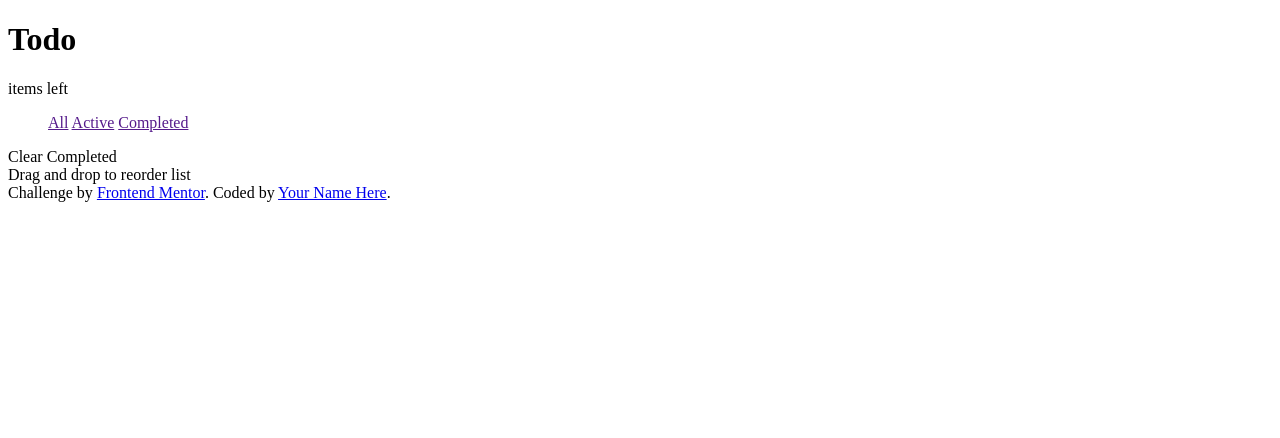
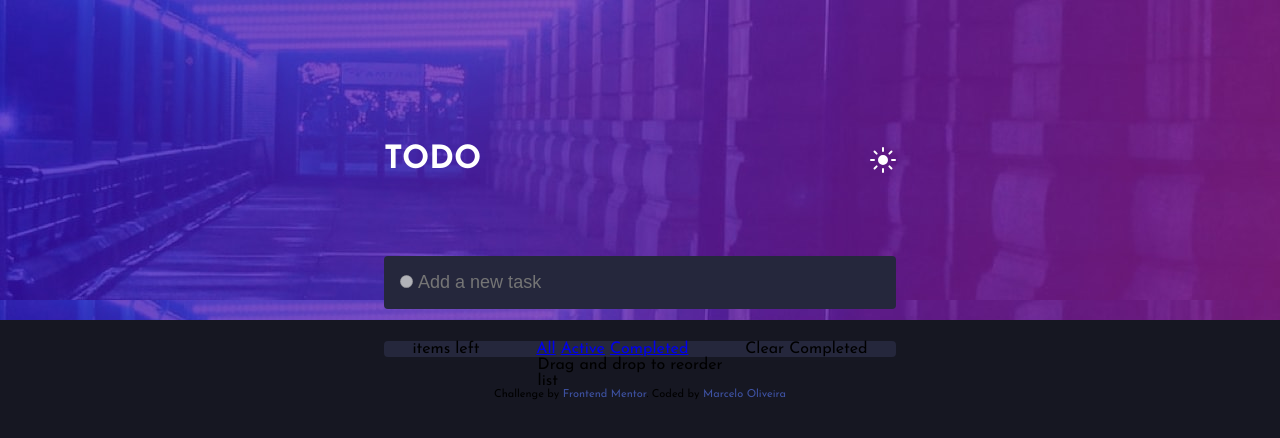
Before and after one commit to heiderick13/todo-app, a plain HTML site: page index.html in a window 1280 px wide. Drawn offline with Linux system fonts and the light colour scheme.

Commit message:
:lipstick: feat: basic styles

```diff
--- a/index.html
+++ b/index.html
@@ -3,37 +3,53 @@
   <head>
     <meta charset="UTF-8" />
     <meta name="viewport" content="width=device-width, initial-scale=1.0" />
-    <!-- displays site properly based on user's device -->
+    <title>Todo app</title>
     <link
       rel="icon"
       type="image/png"
       sizes="32x32"
       href="./images/favicon-32x32.png"
     />
-    <title>Todo app</title>
     <link rel="stylesheet" href="./src/css/styles.css" />
     <script src="./src/js/scripts.js" defer></script>
   </head>
+
   <body>
-    <h1 class="title">Todo</h1>
+    <header>
+      <h1 class="title">Todo</h1>
+      <img src="./images/icon-sun.svg" alt="" />
+    </header>
+    <main>
+      <form id="add-task">
+        <input type="radio" disabled />
+        <input id="new-task" type="text" placeholder="Add a new task" />
+      </form>
 
-    <div id="items-left"><span></span> items left</div>
+      <section id="tasks">
+        <div id="actions">
+          <div id="items-left"><span></span> items left</div>
 
-    <ul id="filtering">
-      <a href="" class="filter">All</a>
-      <a href="" class="filter">Active</a>
-      <a href="" class="filter">Completed</a>
-    </ul>
+          <ul id="filters">
+            <a href="#" class="filter">All</a>
+            <a href="#" class="filter">Active</a>
+            <a href="#" class="filter">Completed</a>
+          </ul>
 
-    <div id="clear">Clear Completed</div>
+          <div id="clear">Clear Completed</div>
+        </div>
+      </section>
 
-    <div class="instruction">Drag and drop to reorder list</div>
+      <p class="instruction">Drag and drop to reorder list</p>
+    </main>
 
     <footer class="attribution">
       Challenge by
       <a href="https://www.frontendmentor.io?ref=challenge" target="_blank"
         >Frontend Mentor</a
-      >. Coded by <a href="#">Your Name Here</a>.
+      >. Coded by
+      <a href="www.linkedin.com/in/marcelo-ferreira-de-oliveira"
+        >Marcelo Oliveira</a
+      >
     </footer>
   </body>
 </html>
--- a/src/css/styles.css
+++ b/src/css/styles.css
@@ -0,0 +1,87 @@
+@import url("https://fonts.googleapis.com/css2?family=Josefin+Sans:wght@400;700&display=swap");
+
+:root {
+  --bright-blue: hsl(220, 98%, 61%);
+  --check-background: linear-gradient hsl(192, 100%, 67%) to hsl(280, 87%, 65%);
+
+  --very-dark-blue: hsl(235, 21%, 11%);
+  --very-dark-desaturated-blue: hsl(235, 24%, 19%);
+  --dark-grayish-blue: hsl(234, 11%, 52%);
+
+  --white: hsl(0, 0%, 100%);
+}
+
+*,
+*::before,
+*::after {
+  margin: 0;
+  padding: 0;
+  box-sizing: border-box;
+}
+
+body {
+  font-family: "Josefin Sans", sans-serif;
+  background-color: var(--very-dark-blue);
+  min-height: 100vh;
+}
+
+header {
+  background-image: url(../../images/bg-desktop-dark.jpg);
+  display: flex;
+  justify-content: space-between;
+  align-items: center;
+  width: 100vw;
+  height: 40vh;
+  padding: 0 30%;
+}
+
+header .title {
+  color: var(--white);
+  text-transform: uppercase;
+  font-weight: 700;
+}
+
+main {
+  margin: -5% auto 0;
+  width: 40%;
+}
+
+#add-task,
+#tasks {
+  background-color: var(--very-dark-desaturated-blue);
+  border-radius: 4px;
+}
+
+#add-task {
+  background-color: var(--very-dark-desaturated-blue);
+  margin-bottom: 2rem;
+  padding: 1rem;
+}
+
+#new-task {
+  background-color: transparent;
+  border: none;
+  outline: none;
+  color: var(--dark-grayish-blue);
+  font-size: 18px;
+}
+
+#actions {
+  display: flex;
+  justify-content: space-around;
+}
+
+.instruction {
+  margin: auto;
+  width: 40%;
+}
+
+.attribution {
+  margin-bottom: 0.5rem;
+  font-size: 11px;
+  text-align: center;
+}
+.attribution a {
+  color: hsl(228, 45%, 44%);
+  text-decoration: none;
+}
```
